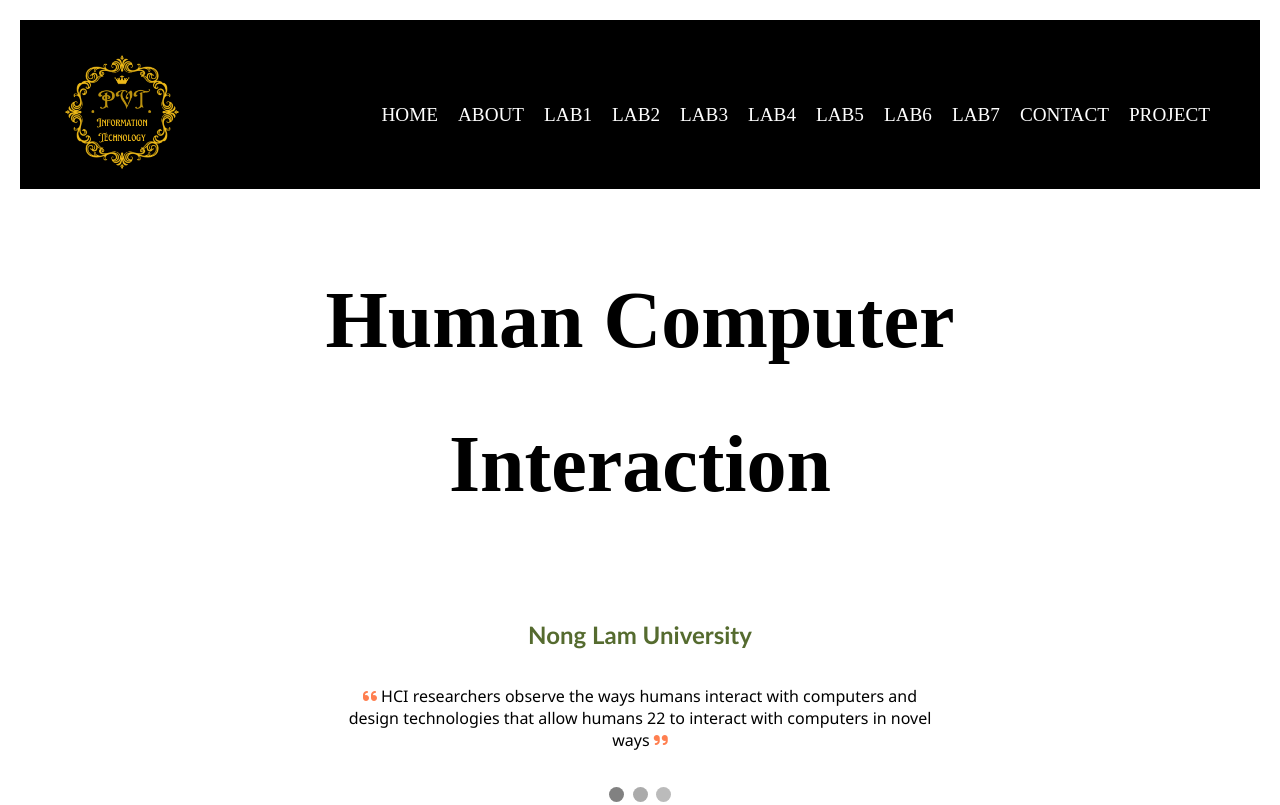
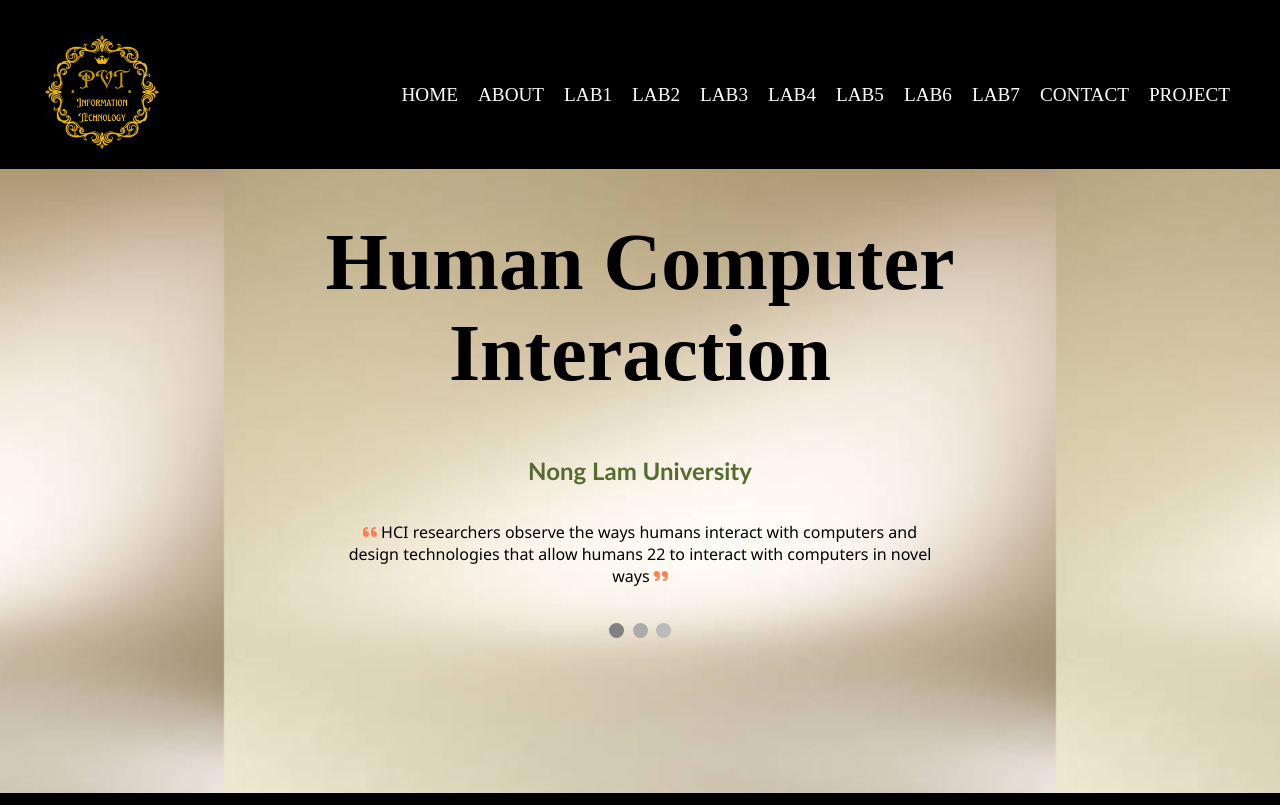
Before and after one commit to thi2301/23130309_PhanVanThi, a plain HTML site: page index.html in a window 1280 px wide. Shown: the top 805 px of the page. Drawn offline with Linux system fonts and the light colour scheme.

Commit message:
edit code

```diff
--- a/index.html
+++ b/index.html
@@ -31,8 +31,7 @@
 
     <main >
         <div class="m-h">
-            <h1>Human Computer</h1>
-            <h1>Interaction</h1>
+            <h1>Human Computer <br> Interaction</h1>
 
                 <!-----------SlideShow --------------->
                 <div class="slideshow-container">
--- a/style.css
+++ b/style.css
@@ -1,6 +1,7 @@
 body{
     margin: 0; /* Xóa khoảng cách bên ngoài của body */
     padding: 0; /* Xóa khoảng cách bên trong của body */
+    font-family: Arial, sans-serif;
 }
 
 
@@ -57,7 +58,7 @@ footer{
 .m-h{
     text-align: center;
     /* color: antiquewhite; */
-    padding: 2rem; /* Đặt khoảng cách bên trong cho main bằng 0 */
+    /* padding: 2rem; */
     background: url('./img/background-h.jpg');
     background-size: contain;
     background-position: center;
@@ -66,6 +67,8 @@ footer{
 .m-h h1{
     font-size: 5rem;
     font-family: 'Times New Roman', Times, serif;
+    margin: 0;
+    padding-top: 3rem;
 }
 
 
@@ -152,7 +155,7 @@ footer{
 /* -------------CSS About------------- */
 section{
     padding: 2rem; /* Đặt khoảng cách bên trong cho main bằng 0 */
-    background: url('./img/background-a.jpg');
+    background: url('./img/background-about.jpg');
     background-size: cover;
     background-position: center;
     color: rgb(226, 182, 20);
@@ -232,12 +235,7 @@ section h1{
     width: 200px;
     text-align: center;
 }
-body {
-    font-family: Arial, sans-serif;
 
-    margin: 20px;
-
-}
 
 .tabs {
     display: flex;
@@ -281,7 +279,7 @@ a:hover {
 
 /* -------------------Project------------------ */
 .background-project{
-    background: url('./image/background-project.jpg');
+    background: url('');
     background-size: cover; /* Hoặc 'contain' tùy vào yêu cầu */
     background-position: center; /* Căn giữa ảnh nền */
     background-repeat: no-repeat; /* Không lặp lại ảnh nền */
```
Also changed, not shown: Labs6/lab6.html (+1 -1 lines), project.html (+1 -1 lines), image/background-project.jpg (deleted), img/background-a.jpg (deleted), img/background-about.jpg (added), img/background-h.jpg (added), img/background2.jpg (deleted).
